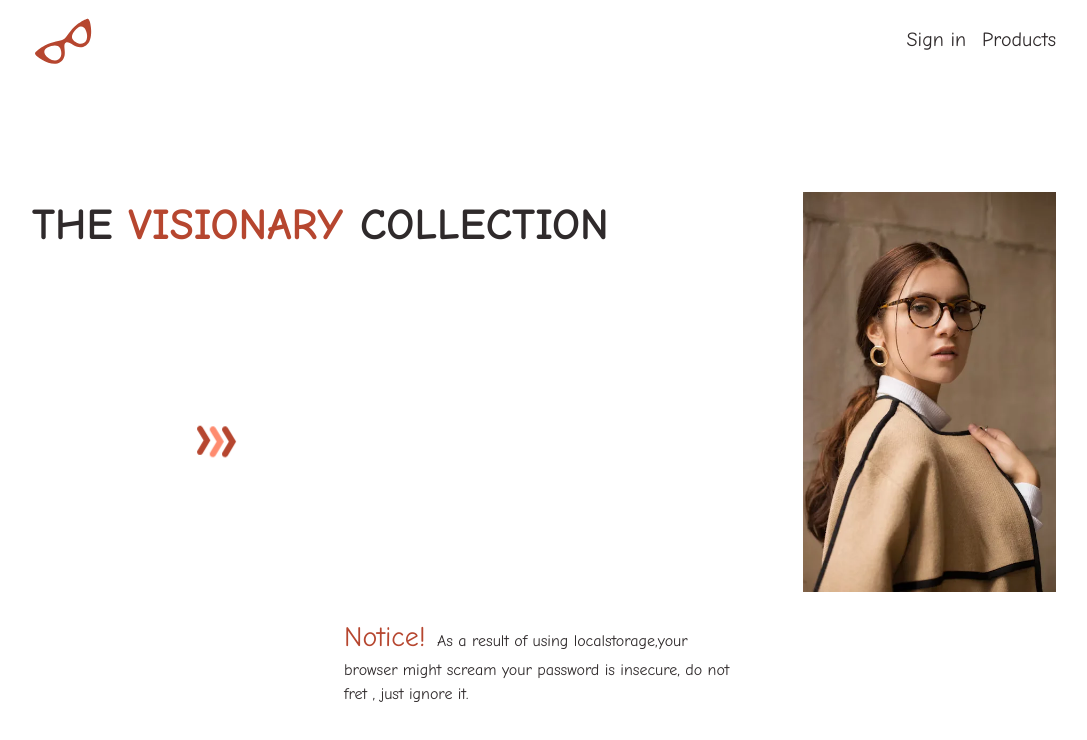
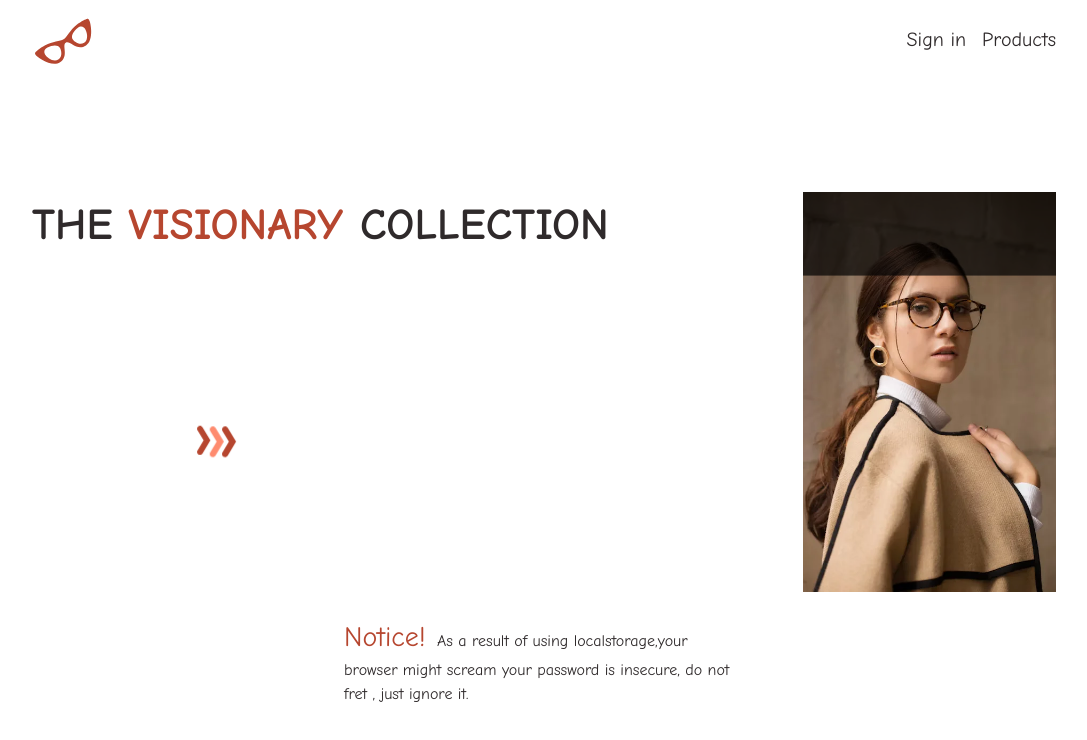
Before and after one commit to talentlessDeveloper/vue-cart, a Vue app: page / in a window 1280 px wide. Shown: the top 740 px of the page, without its empty margins (96-1183 px from the left). Built offline with nearby package versions, Linux system fonts and the light colour scheme.

Commit message:
FIX / added transform origin to animation

```diff
--- a/src/views/HomeView.vue
+++ b/src/views/HomeView.vue
@@ -111,7 +111,8 @@ h1 > span:nth-of-type(2) {
   inset: 0;
   background-color: rgba(0, 0, 0, 0.7);
   z-index: 1;
-  animation: scale-in 1s cubic-bezier(0.39, 0.575, 0.565, 1) both;
+  transform-origin: 0% 0%;
+  animation: scale-in 5s cubic-bezier(0.39, 0.575, 0.565, 1) both;
   animation-delay: calc(0.75 * var(--d));
 }
 
```
